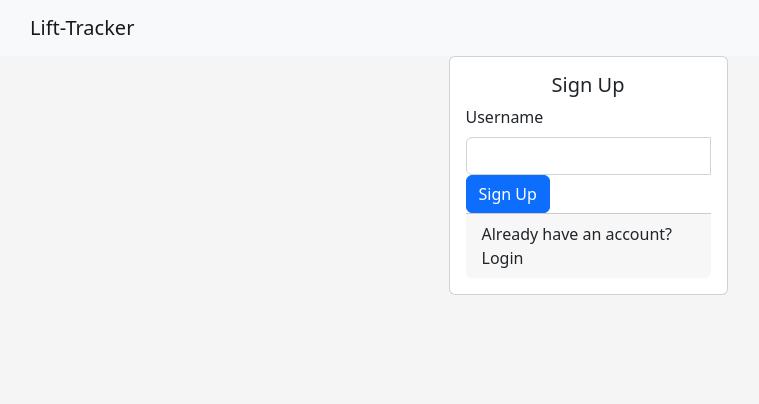
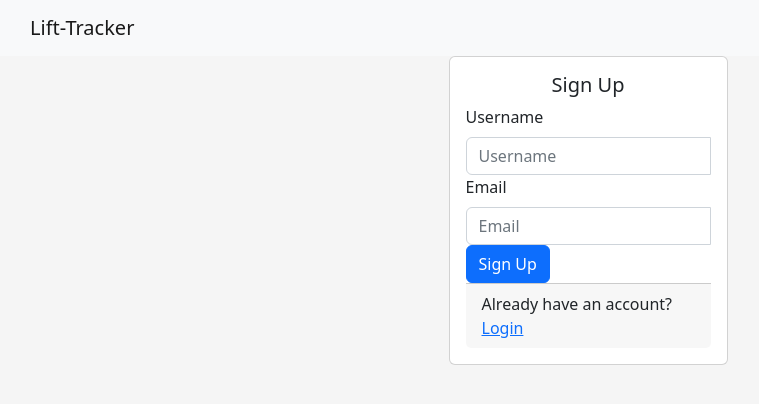
Before and after one commit to joeluhrman/Lift-Tracker, a React (Vite) app in the folder web/: page /signup in a window 1280 px wide. Shown: the top 404 px of the page, without its empty margins (52-811 px from the left). Built offline with nearby package versions, Linux system fonts and the light colour scheme.

Commit message:
signup email working

```diff
--- a/web/src/components/forms/SignUp.jsx
+++ b/web/src/components/forms/SignUp.jsx
@@ -5,6 +5,7 @@ import {
     Form,
     InputGroup,
 } from "react-bootstrap"
+import { Link } from "react-router-dom"
 import UserHandler from "../../handlers/UserHandler"
 
 const userHandler = new UserHandler()
@@ -12,10 +13,10 @@ const userHandler = new UserHandler()
 export default function SignUp() {
     const [validated, setValidated] = React.useState(false)
     const [formValue, setFormValue] = React.useState({
-        username: "",
-        email: "",
-        password: "",
-        confirmPassword: ""
+        username:        "",
+        email:           "",
+        password:        "",
+        confirmPassword: "",
     })
 
     const handleChange = (event) => {
@@ -24,12 +25,14 @@ export default function SignUp() {
 
     const handleSubmit = async(event) => {
         event.preventDefault()
+        event.stopPropagation()
+
+        setValidated(true)
 
         const form = event.currentTarget
         if (form.checkValidity() === false) {
-            event.stopPropagation()
+            return
         }
-        setValidated(true)
 
         const res = await userHandler.createUser(
             formValue.username, formValue.email, formValue.password
@@ -52,15 +55,36 @@ export default function SignUp() {
                                 required
                                 name="username"
                                 type="text"
-                                placholder="Username"
+                                placeholder="Username"
                                 value={formValue.username}
+                                minLength="3"
+                                maxLength="20"
                                 onChange={handleChange}
                             />
                             <Form.Control.Feedback type="valid">
                                 Looks good!
                             </Form.Control.Feedback>
                             <Form.Control.Feedback type="invalid">
-                                Please provide a username.
+                                Must be 3-20 characters.
+                            </Form.Control.Feedback>
+                        </InputGroup>
+                    </Form.Group>
+                    <Form.Group>
+                        <Form.Label>Email</Form.Label>
+                        <InputGroup hasValidation>
+                            <Form.Control
+                                required
+                                name="email"
+                                type="email"
+                                placeholder="Email"
+                                value={formValue.email}
+                                onChange={handleChange}
+                            />
+                            <Form.Control.Feedback type="valid">
+                                Looks good!
+                            </Form.Control.Feedback>
+                            <Form.Control.Feedback type="invalid">
+                                Please enter a valid email.
                             </Form.Control.Feedback>
                         </InputGroup>
                     </Form.Group>
@@ -69,7 +93,7 @@ export default function SignUp() {
                 </Form>
 
                 <Card.Footer>
-                    Already have an account? Login
+                    Already have an account? <Link to="/login">Login</Link>
                 </Card.Footer>
             </Card.Body>
         </Card>
```
